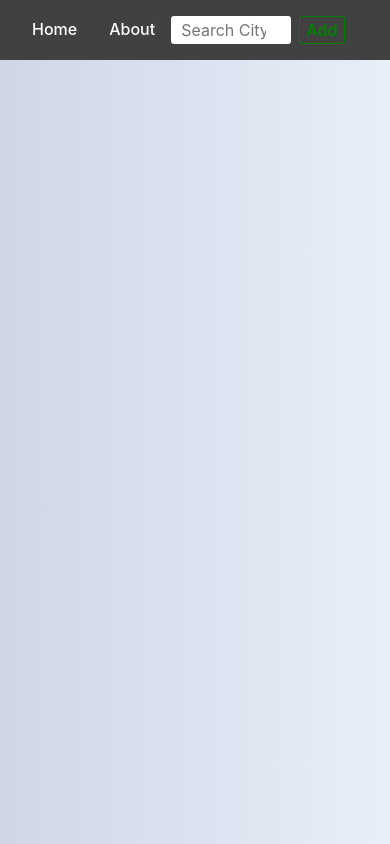
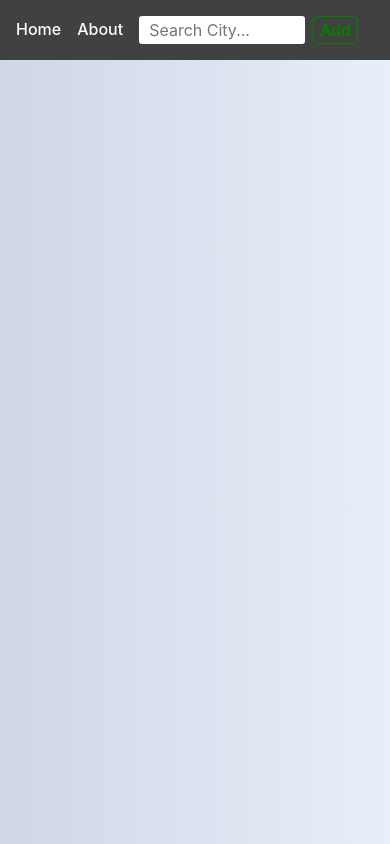
Before and after one commit to rodrigogerman16/WeatherApp, a React (Create React App) app: page / in a window 390 px wide. Built offline with nearby package versions, Linux system fonts and the light colour scheme.

Commit message:
little change in responsive nav

```diff
--- a/src/modules/Nav.module.css
+++ b/src/modules/Nav.module.css
@@ -24,5 +24,11 @@
 .Container div:first-child{
     display: flex;
     align-items: center;
-    gap: 2em;
+    gap: 1em;
 }
+
+@media (max-width: 450px) {
+    .Container{
+        padding: 0 1em;
+    }
+}
```
